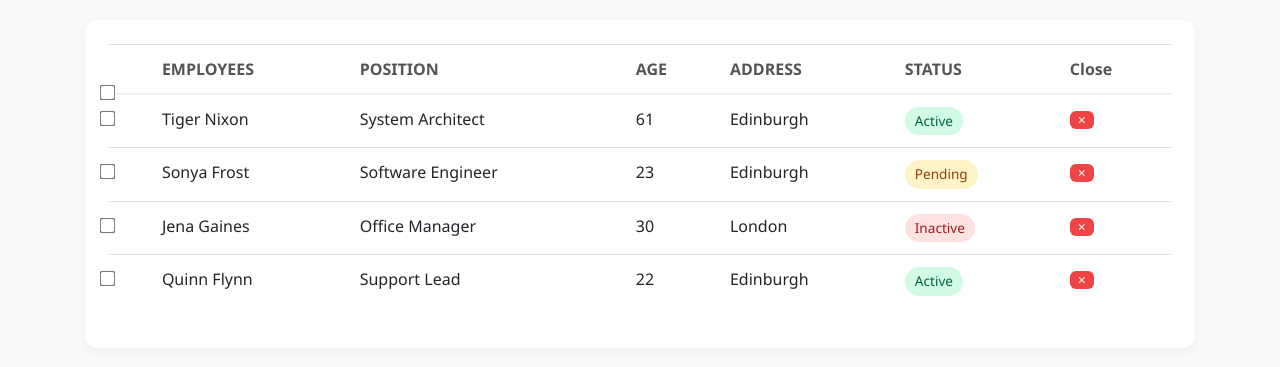
After one commit to hanZ3tton/shipment_remake, a CodeIgniter app: page /shipment_remake/index.php/sample/table in a window 1280 px wide. The commit adds this page. Shown: the top 367 px of the page. Run offline with CodeIgniter, Linux system fonts and the light colour scheme.

Commit message:
add table user

```diff
--- a/application/controllers/Sample.php
+++ b/application/controllers/Sample.php
@@ -20,6 +20,7 @@ class Sample extends CI_Controller
     {
         // Load the login view
         $data['title'] = 'Dashboard';
+        $data['style'] = ''; // You can define styles specific to the login page
         $data['content'] = 'auth/login'; // Adjust the path as necessary
         $this->load->view('auth', $data);
     }
@@ -28,7 +29,7 @@ class Sample extends CI_Controller
     {
         // Load the register view
         $data['title'] = 'Register';
-        $data['style'] = 'auth/register-style';
+
         $data['content'] = 'auth/register'; // Adjust the path as necessary
         $this->load->view('auth', $data);
     }
@@ -38,4 +39,12 @@ class Sample extends CI_Controller
         // Another method for demonstration
         echo "This is another method in the Sample controller.";
     }
+
+    public function table()
+    {
+        // Load the table view
+        $data['title'] = 'Table Page'; // You can define styles specific to the table page
+        $data['content'] = 'component/table_user'; // Adjust the path as necessary
+        $this->load->view('component/table_user');
+    }
 }
--- /dev/null
+++ b/application/views/component/table_user.php
@@ -0,0 +1,148 @@
+<!DOCTYPE html>
+<html lang="en">
+
+<head>
+    <meta charset="UTF-8">
+    <meta name="viewport" content="width=device-width, initial-scale=1.0">
+    <title>Employee Table with Status</title>
+    <link rel="stylesheet" href="https://stackpath.bootstrapcdn.com/bootstrap/4.5.2/css/bootstrap.min.css">
+    <style>
+        body {
+            background-color: #f8fafc;
+            font-family: 'Segoe UI', sans-serif;
+            padding: 20px;
+        }
+
+        .card {
+            border: none;
+            border-radius: 12px;
+            box-shadow: 0 4px 12px rgba(0, 0, 0, 0.05);
+        }
+
+        .table thead th {
+            font-weight: 600;
+            color: #555;
+            border-bottom: 2px solid #f1f1f1;
+            background-color: #fff;
+        }
+
+        .table tbody tr:hover {
+            background-color: #f9fafb;
+        }
+
+        .form-check-input {
+            transform: scale(1.2);
+            cursor: pointer;
+        }
+
+        .status {
+            padding: 4px 10px;
+            border-radius: 20px;
+            font-size: 0.85rem;
+            font-weight: 500;
+            display: inline-block;
+        }
+
+        .status-active {
+            background-color: #d1fae5;
+            color: #065f46;
+        }
+
+        .status-inactive {
+            background-color: #fee2e2;
+            color: #991b1b;
+        }
+
+        .status-pending {
+            background-color: #fef3c7;
+            color: #92400e;
+        }
+
+        .btn-close {
+            border: none;
+            background-color: #ef4444;
+            color: white;
+            border-radius: 6px;
+            padding: 2px 8px;
+            font-size: 14px;
+            line-height: 1;
+            cursor: pointer;
+            transition: background 0.2s;
+        }
+
+        .btn-close:hover {
+            background-color: #dc2626;
+        }
+    </style>
+</head>
+
+<body>
+
+    <div class="container">
+        <div class="card p-4">
+            <div class="table-responsive">
+                <table class="table align-middle">
+                    <thead>
+                        <tr>
+                            <th><input type="checkbox" id="select-all" class="form-check-input"></th>
+                            <th>EMPLOYEES</th>
+                            <th>POSITION</th>
+                            <th>AGE</th>
+                            <th>ADDRESS</th>
+                            <th>STATUS</th>
+                            <th>Close</th>
+                        </tr>
+                    </thead>
+                    <tbody>
+                        <tr>
+                            <td><input type="checkbox" class="form-check-input"></td>
+                            <td>Tiger Nixon</td>
+                            <td>System Architect</td>
+                            <td>61</td>
+                            <td>Edinburgh</td>
+                            <td><span class="status status-active">Active</span></td>
+                            <td><button class="btn-close">&times;</button></td>
+                        </tr>
+                        <tr>
+                            <td><input type="checkbox" class="form-check-input"></td>
+                            <td>Sonya Frost</td>
+                            <td>Software Engineer</td>
+                            <td>23</td>
+                            <td>Edinburgh</td>
+                            <td><span class="status status-pending">Pending</span></td>
+                            <td><button class="btn-close">&times;</button></td>
+                        </tr>
+                        <tr>
+                            <td><input type="checkbox" class="form-check-input"></td>
+                            <td>Jena Gaines</td>
+                            <td>Office Manager</td>
+                            <td>30</td>
+                            <td>London</td>
+                            <td><span class="status status-inactive">Inactive</span></td>
+                            <td><button class="btn-close">&times;</button></td>
+                        </tr>
+                        <tr>
+                            <td><input type="checkbox" class="form-check-input"></td>
+                            <td>Quinn Flynn</td>
+                            <td>Support Lead</td>
+                            <td>22</td>
+                            <td>Edinburgh</td>
+                            <td><span class="status status-active">Active</span></td>
+                            <td><button class="btn-close">&times;</button></td>
+                        </tr>
+                    </tbody>
+                </table>
+            </div>
+        </div>
+    </div>
+
+    <script>
+        document.getElementById('select-all').addEventListener('click', function(e) {
+            const checkboxes = document.querySelectorAll('tbody input[type="checkbox"]');
+            checkboxes.forEach(cb => cb.checked = e.target.checked);
+        });
+    </script>
+
+</body>
+
+</html>
--- a/application/views/layout/head.php
+++ b/application/views/layout/head.php
@@ -15,6 +15,6 @@
 
     <!-- Custom styles for this template-->
     <link href="<?= base_url("assets/css/sb-admin-2.min.css") ?> " rel="stylesheet">
-
+    <link rel="stylesheet" href="https://stackpath.bootstrapcdn.com/bootstrap/4.5.2/css/bootstrap.min.css">
     <?php $this->load->view($style) ?>
 </head>
```
Also changed, not shown: application/views/app/user/user.php (added).
